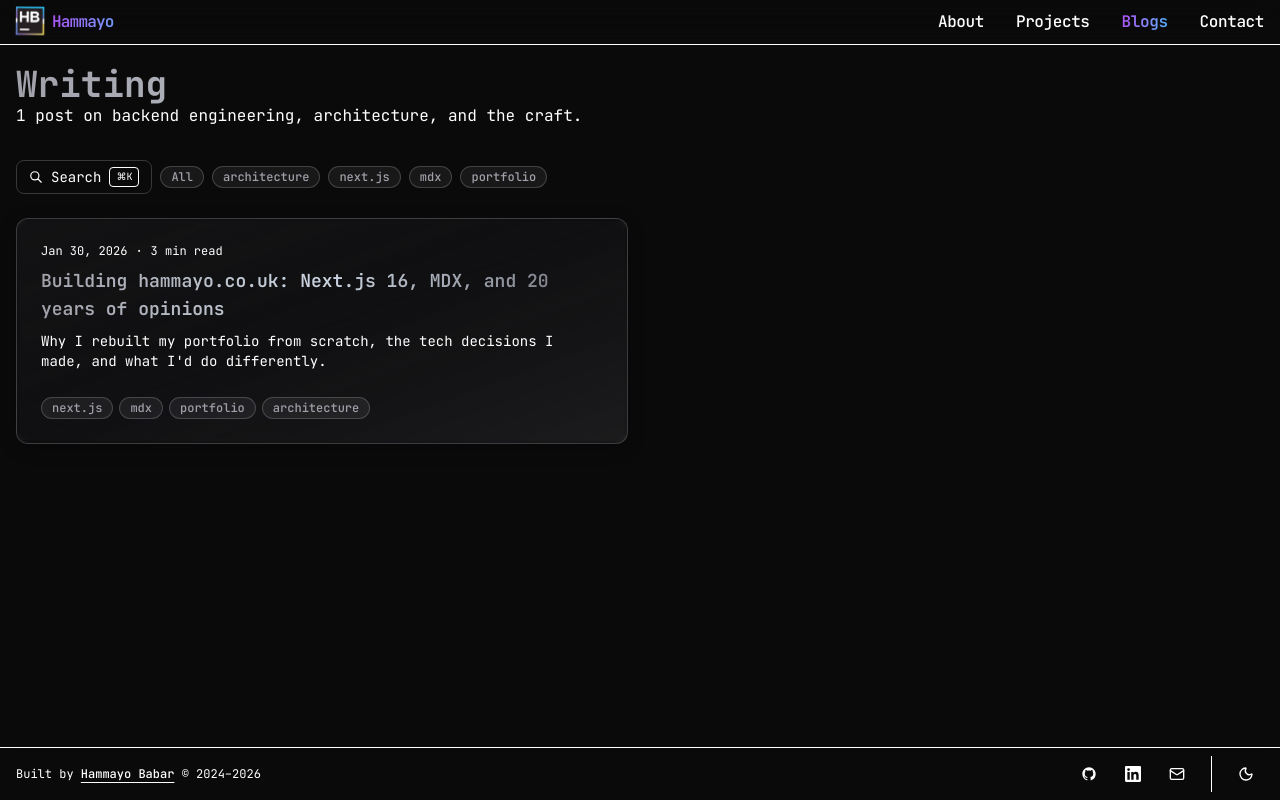
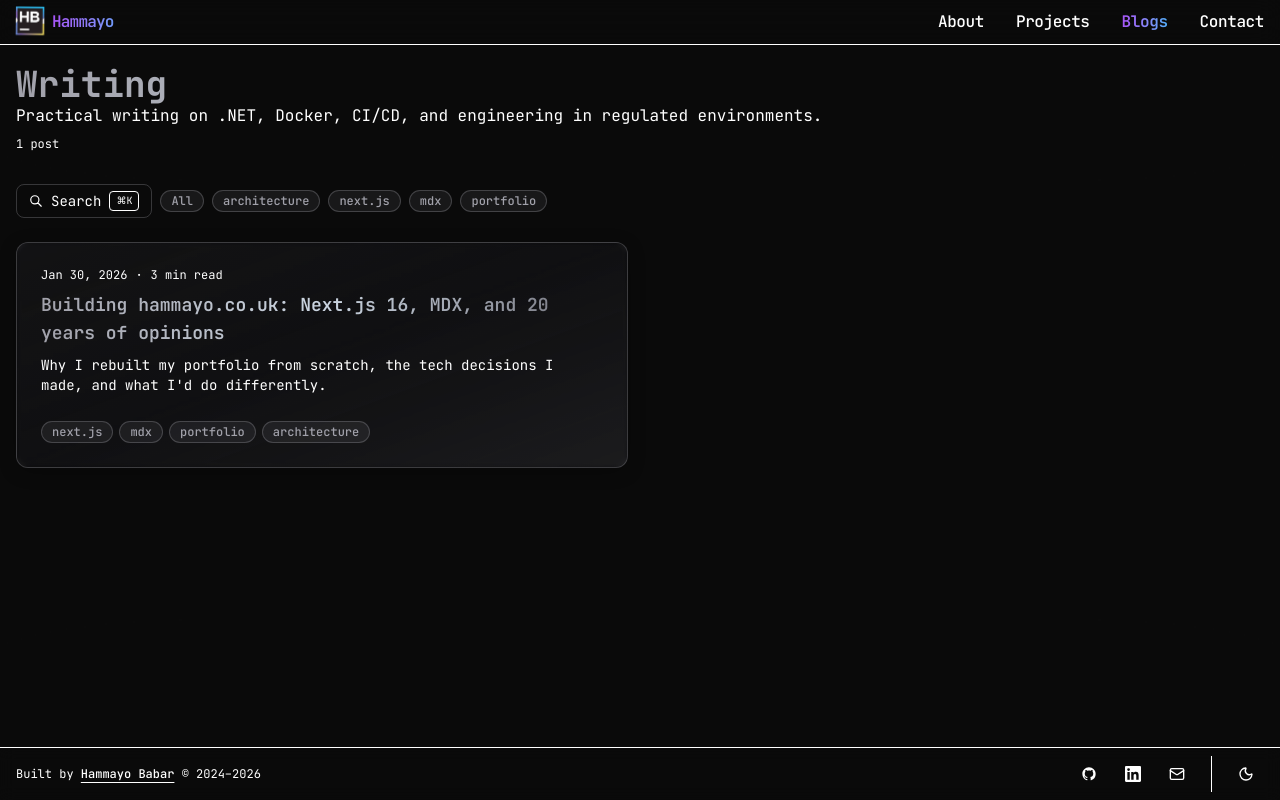
Before and after one commit to hammayo/hammayo.github.io, a Next.js app: page /blogs in a window 1280 px wide. Built offline with nearby package versions, Linux system fonts and the light colour scheme.

Commit message:
feat: replace generated blogs subtitle with authored copy

```diff
--- a/src/app/blogs/page.tsx
+++ b/src/app/blogs/page.tsx
@@ -13,15 +13,19 @@ export const metadata: Metadata = createPageMetadata('blogs', '/blogs');
 export default function BlogsPage() {
   const posts = getAllPostsMeta();
 
-  const subtitle = posts.length > 0
-    ? `${posts.length} post${posts.length === 1 ? '' : 's'} on backend engineering, architecture, and the craft.`
-    : 'Technical writing on backend systems, architecture, and engineering craft.';
+  const authoredSubtitle = 'Practical writing on .NET, Docker, CI/CD, and engineering in regulated environments.';
+  const postCount = posts.length > 0
+    ? `${posts.length} post${posts.length === 1 ? '' : 's'}`
+    : null;
 
   return (
     <PageTransitionWrapper>
       <PageViewEvent page="blogs" />
       <Container>
-        <PageHeader title="Writing" subtitle={subtitle} className="mb-8" />
+        <PageHeader title="Writing" subtitle={authoredSubtitle} className="mb-2" />
+        {postCount && (
+          <p className="text-xs text-muted-foreground mb-8">{postCount}</p>
+        )}
 
         {posts.length === 0 ? (
           <p className="text-sm text-muted-foreground py-8">
```
